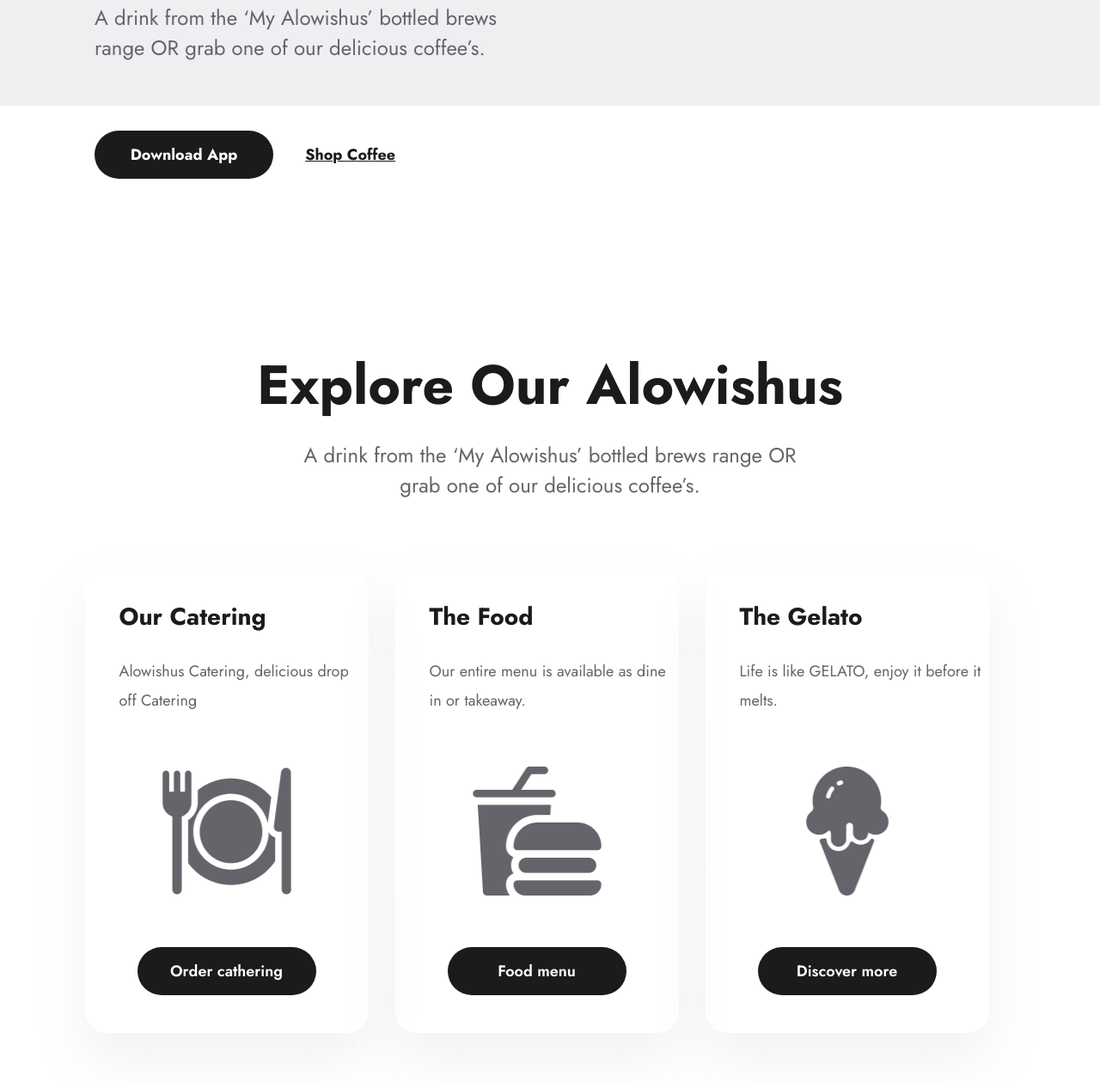
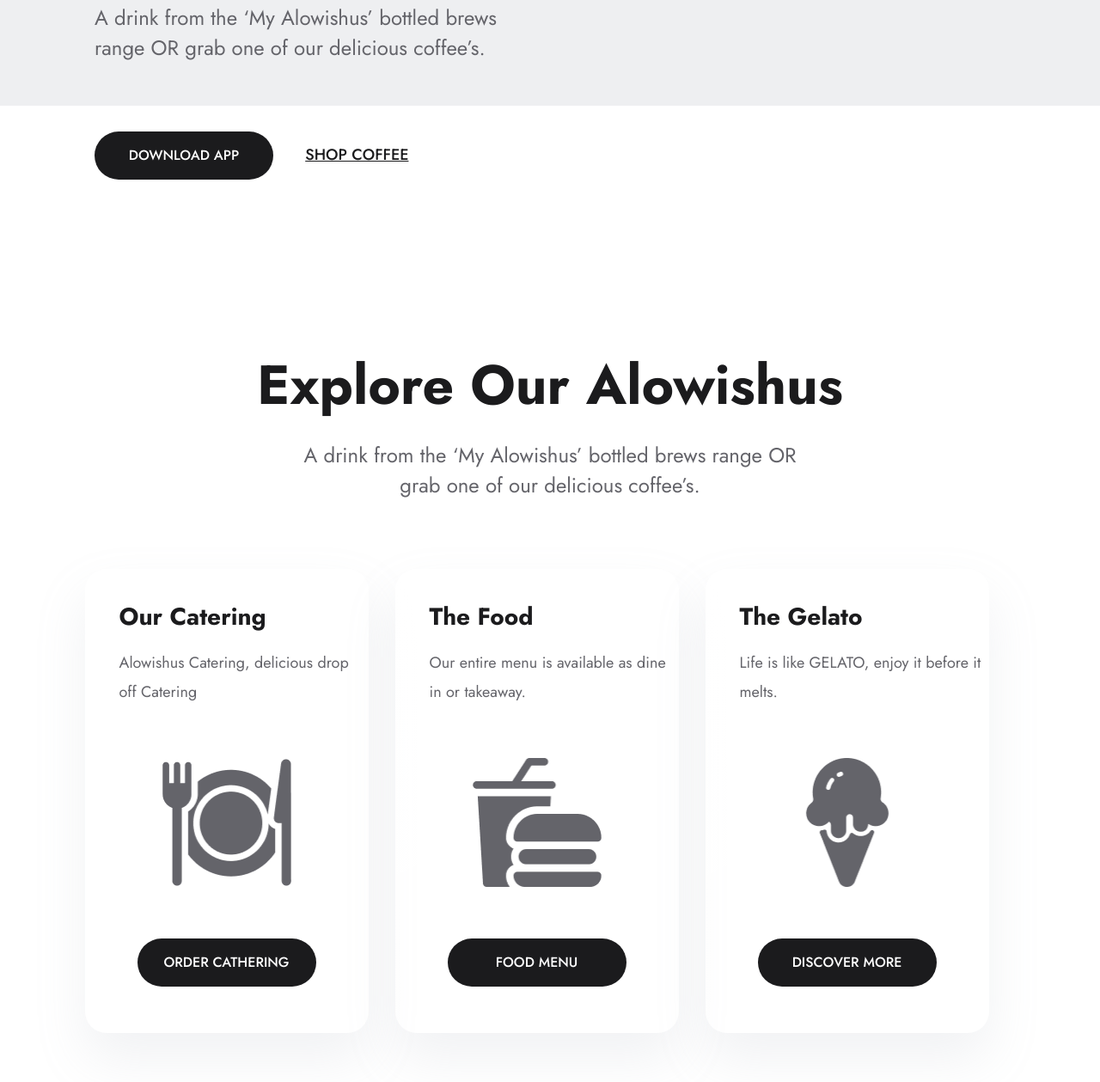
Before and after one commit to MielPops828/-, a plain HTML site: page index.html in a window 1280 px wide. Shown: the part 677-1936 px from the top of the page at 86% size. Drawn offline with nearby package versions, Linux system fonts and the light colour scheme.

Commit message:
edited the font in the buttons

```diff
--- a/index.html
+++ b/index.html
@@ -34,7 +34,7 @@
                     </div>
                     <div class="catalog">
                         <a href= "#">
-                            <button class = "nav_button_scnd" type ="button">Buy gift vouchers</button>
+                            <button class = "nav_button_scnd" type ="button">BUY GIFT VOUCHERS</button>
                         </a>
                     </div>
                 </div>
@@ -48,8 +48,8 @@
                                 A drink from the ‘My Alowishus’ bottled brews<br>range OR grab one of our delicious coffee’s.
                             </div>
                             <div class="btn-brand">
-                                <button class = "button_brand" type ="button">Download App</button>
-                                <a class = "hyper" href="#">Shop Coffee</a>
+                                <button class = "button_brand" type ="button">DOWNLOAD APP</button>
+                                <a class = "hyper" href="#">SHOP COFFEE</a>
                             </div>
                         </div>
                     </div>
@@ -85,7 +85,7 @@
                     </div>
                     <div class="btn-card">
                         <a href="#">
-                            <button class = "button_card" type ="button">Order cathering</button>
+                            <button class = "button_card" type ="button">ORDER CATHERING</button>
                         </a>
                     </div>
                 </div>
@@ -101,7 +101,7 @@
                     </div>
                     <div class="btn-card">
                         <a href="#">
-                            <button class = "button_card" type ="button">Food menu</button>
+                            <button class = "button_card" type ="button">FOOD MENU</button>
                         </a>
                     </div>
                 </div>
@@ -117,7 +117,7 @@
                     </div>
                     <div class="btn-card">
                         <a href="#">
-                            <button class = "button_card" type ="button">Discover more</button>
+                            <button class = "button_card" type ="button">DISCOVER MORE</button>
                         </a>
                     </div>
                 </div>
@@ -139,7 +139,7 @@
                      </div>
                      <div class="btn-sale">
                         <a href="#">
-                            <button class = "button_sale" type ="button">Order Now</button>
+                            <button class = "button_sale" type ="button">ORDER NOW</button>
                         </a>
                      </div>
                 </div>
@@ -360,7 +360,7 @@
                     <div class="email-field-btn">
                         <div class="btn-location">
                             <a href="#">
-                                <button class = "button_subscribe" type ="button">Subscribe</button>
+                                <button class = "button_subscribe" type ="button">SUBSCRIBE</button>
                             </a>
                         </div>
                     </div>
--- a/style/main.css
+++ b/style/main.css
@@ -59,6 +59,7 @@ body{
     height: 56px;
     border: none;
     transition: background-color 0.2s linear;
+    font-family: Jost, Regular;
 }
 .nav_button_scnd:hover{
     background-color: #58585f;
@@ -90,8 +91,8 @@ body{
     margin-top: 30px;
 }
 .button_brand{
-    font-family: 'Jost-Bold', 'Open Sans', sans-serif;
-    font-size: 18px;
+    font-family: Jost, Regular;
+    font-size: 16px;
     font-weight: 500;
 
     width: 208px;
@@ -107,13 +108,12 @@ body{
     background-color: #3f9467;
 }
 .hyper{
-    font-family: 'Jost-Bold', 'Open Sans', sans-serif;
+    font-family: Jost, Regular;
     font-size: 18px;
     font-weight: 500;
     text-decoration: underline;
     color: #1B1B1D;
     border: none;
-    font-weight: bold;
 }
 .hyper:hover{
     text-decoration: none;
@@ -194,9 +194,9 @@ body{
     text-align: left;
     justify-content: left;
     margin-left: 40px;
-    font-size: 20px;
+    font-size: 22px;
     line-height: 34px;
-    margin-top: 20px;
+    margin-top: 10px;
     margin-bottom: 20px;
 
     width: 290px;
@@ -212,8 +212,8 @@ body{
     padding-bottom: 30px;
 }
 .button_card{
-    font-family: 'Jost-SemiBold';
-    font-size: 18px;
+    font-family: Jost, Regular;
+    font-size: 16px;
     font-weight: 500;
 
     width: 208px;
@@ -262,7 +262,7 @@ body{
     justify-content: space-evenly;
 }
 .button_sale{
-    font-family: 'Jost-Bold', 'Open Sans', sans-serif;
+    font-family: Jost, Regular;
     font-size: 18px;
     font-weight: 500;
 
@@ -480,7 +480,7 @@ input{
     align-items: left;
 }
 .button_subscribe{
-    font-family: 'Jost-Bold', 'Open Sans', sans-serif;
+    font-family: Jost, Regular;
     font-size: 18px;
     font-weight: 500;
 
```
